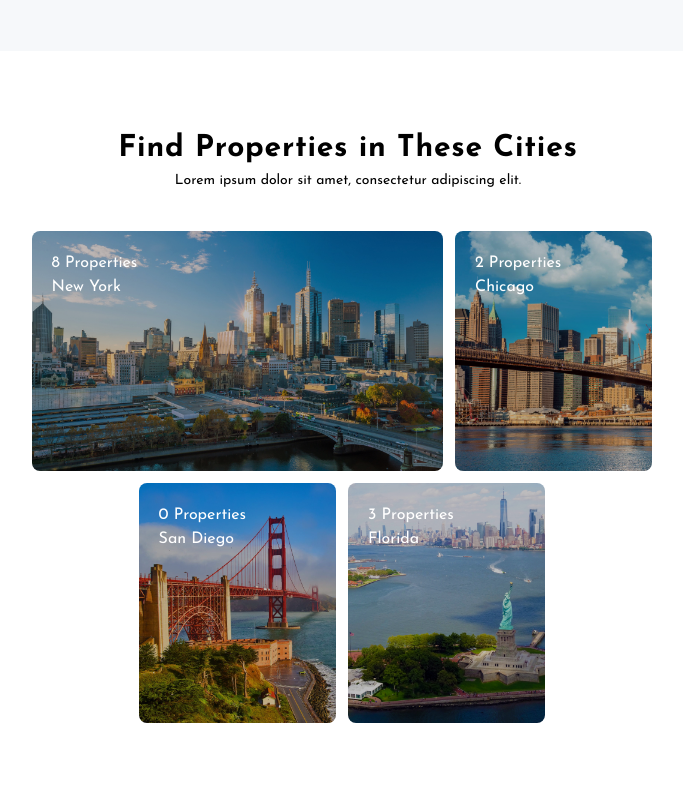
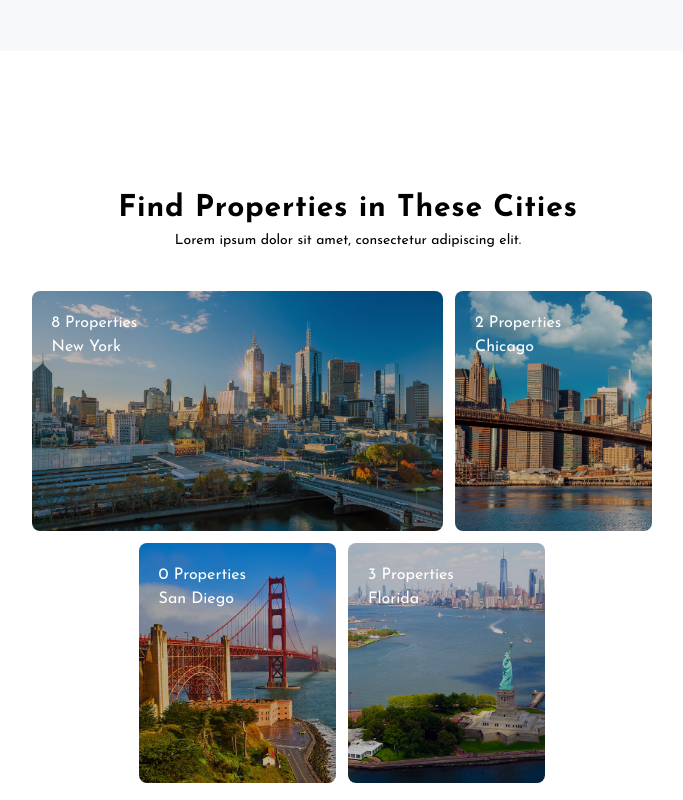
Before and after one commit to sarangpachari/justhome, a plain HTML site: page index.html in a window 1280 px wide. Shown: the part 1480-2280 px from the top of the page, without its empty margins (292-975 px from the left). Drawn offline with nearby package versions, Linux system fonts and the light colour scheme.

Commit message:
Add files via upload

```diff
--- a/index.html
+++ b/index.html
@@ -134,12 +134,16 @@
           </button>
         </div>
         <div class="px-8">
-          <p class="animate__animated animate__fadeInDown text-5xl font-medium text-white text-center">
+          <p
+            class="animate__animated animate__fadeInDown text-5xl font-medium text-white text-center"
+          >
             Discover a place you'll love to live
           </p>
         </div>
         <div class="w-full px-8">
-          <form class="max-w-md mx-auto animate__animated animate__fadeInDown animate__delay-4s">
+          <form
+            class="max-w-md mx-auto animate__animated animate__fadeInDown animate__delay-4s"
+          >
             <label
               for="default-search"
               class="mb-2 text-sm font-medium text-gray-900 sr-only"
@@ -314,7 +318,7 @@
       data-aos="fade-up"
       data-aos-duration="800"
       id="find-properties"
-      class="my-20"
+      class="my-20 p-5"
     >
       <!-- DIV HEADING -->
       <div class="text-center my-10">
```
